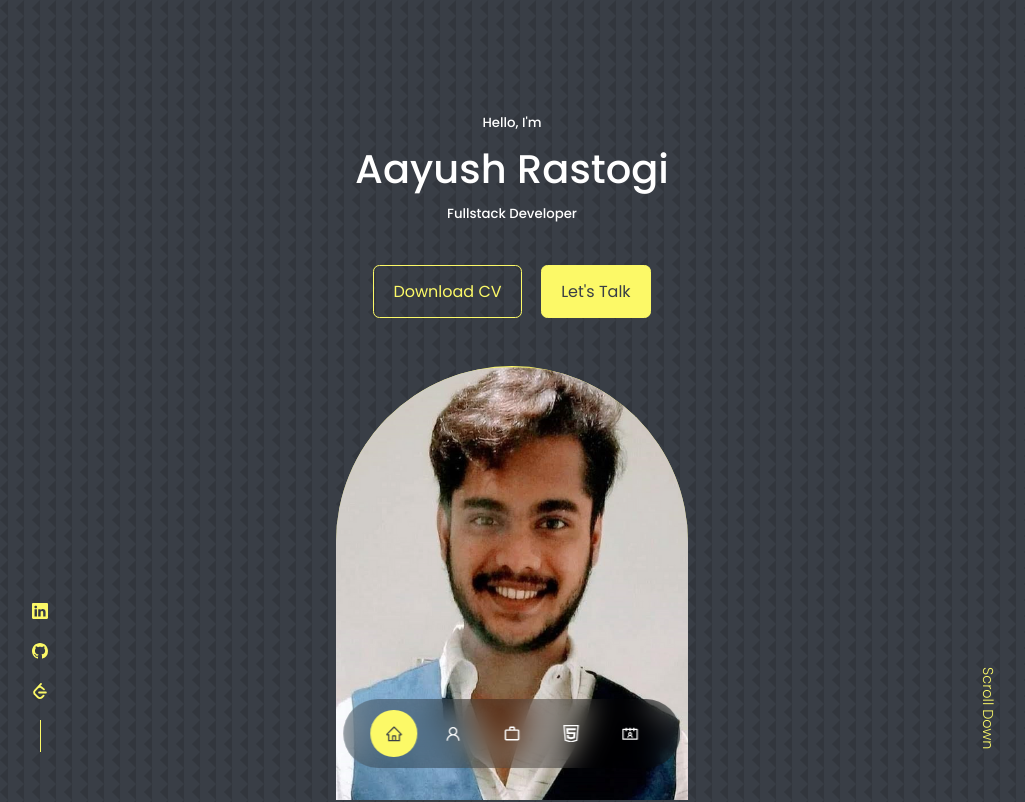
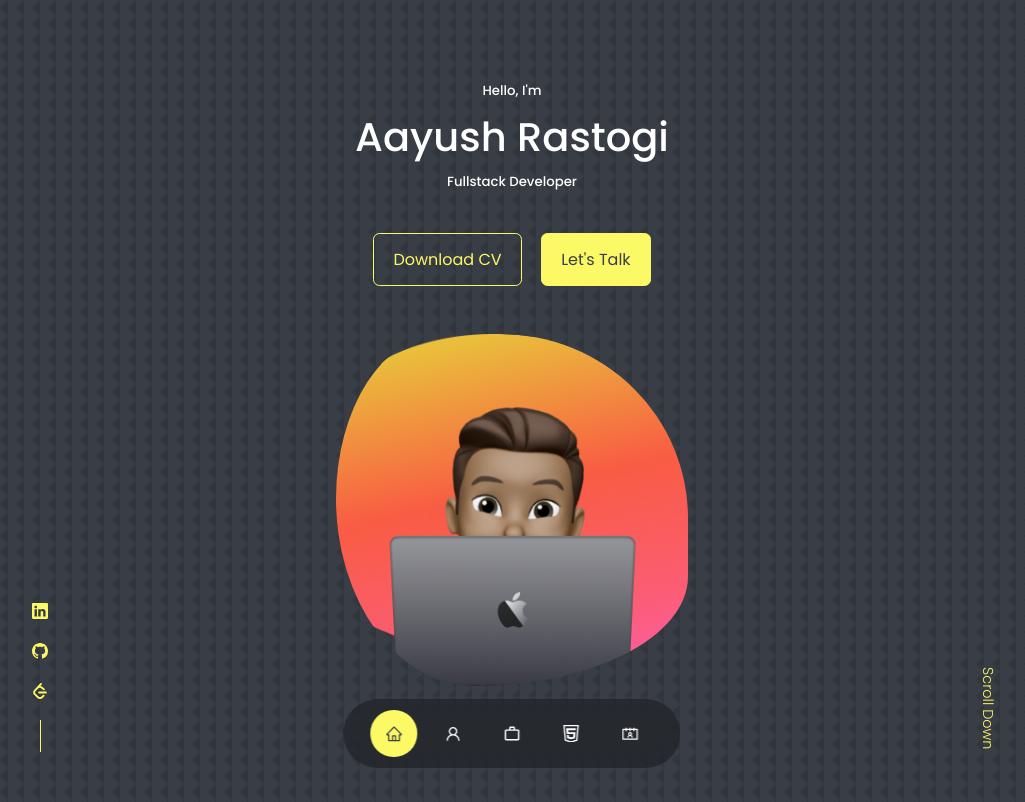
Before and after one commit to codethat19/Portfolio-Template, a React (Create React App) app: page / in a window 1280 px wide. Shown: the top 802 px of the page, without its empty margins (128-1153 px from the left). Built offline with nearby package versions, Linux system fonts and the light colour scheme.

Commit message:
change avatar

```diff
--- a/src/components/header/Header.jsx
+++ b/src/components/header/Header.jsx
@@ -2,7 +2,7 @@ import React from 'react'
 import "./header.css";
 import CTA from "./CTA";
 // import ME from "../../assets/me.png";
-import ME from "../../assets/download.png";
+import ME from "../../assets/homepage.png";
 import HeaderSocial from './HeaderSocials';
 
 const Header = () => {
--- a/src/components/header/header.css
+++ b/src/components/header/header.css
@@ -1,6 +1,6 @@
 header {
     height: 100vh;
-    padding-top: 7rem;
+    padding-top: 5rem;
     overflow: hidden;
 }
 .header__container {
@@ -47,18 +47,18 @@ header {
     padding: 5rem 1.5rem 1.5rem 1.5rem;
 } */
 .me {
-    background: linear-gradient(var(--color-primary), transparent);
+    /* background: linear-gradient(var(--color-primary), transparent); */
     width: 22rem;
     height: 30rem;
     position: absolute;
     left: calc(50% - 11rem);
-    margin-top: 3rem;
-    border-radius: 12rem 12rem 0 0;
-    overflow: hidden;
-    padding: 5rem 1.5rem 1.5rem 1.5rem;
+    margin-top: 1rem;
+    /* border-radius: 12rem 12rem 0 0; */
+    /* overflow: hidden; */
+    /* padding: 5rem 1.5rem 1.5rem 1.5rem; */
 }
-.me img{
-    /* background: linear-gradient(var(--color-primary), transparent); */
+/* .me img{
+    //background: linear-gradient(var(--color-primary), transparent);
     width: 22rem;
     height: 34rem;
     position: absolute;
@@ -67,6 +67,38 @@ header {
     border-radius: 5rem 5rem 0 0;
     overflow: hidden;
     padding: -1.6rem 1.5rem 1.5rem 1.5rem;
+} */
+.me img{
+    /* background: linear-gradient(var(--color-primary), transparent); */
+    /* width: 22rem;
+    height: 34rem;
+    position: absolute;
+    left: calc(50% - 11rem);
+    margin-top: -5rem;
+    border-radius: 5rem 5rem 0 0;
+    overflow: hidden;
+    padding: -1.6rem 1.5rem 1.5rem 1.5rem; */
+    margin-top: 2rem;
+    background-repeat: no-repeat;
+    background-position: center;background-size: cover;
+    box-shadow: inset 0 0 0 9px rgb(255, 255, 255 / 30%);
+    order: 1;
+    justify-self: center;
+    width: 22rem;
+    height: 22rem;
+    animation: profile__animate 4s ease-in-out infinite 1s;
+
+}
+@keyframes profile__animate {
+    0%  {
+        border-radius: 60% 40% 30% 70%/60% 30% 70% 40%;
+    }
+    50%  {
+        border-radius: 30% 60% 70% 40%/50% 60% 30% 60%;
+    }
+    100%  {
+        border-radius: 60% 40% 30% 70%/60% 30% 70% 40%;
+    }
 }
 
 /* ========= Scroll Down ========*/
```
Also changed, not shown: src/assets/homepage.png (added).
